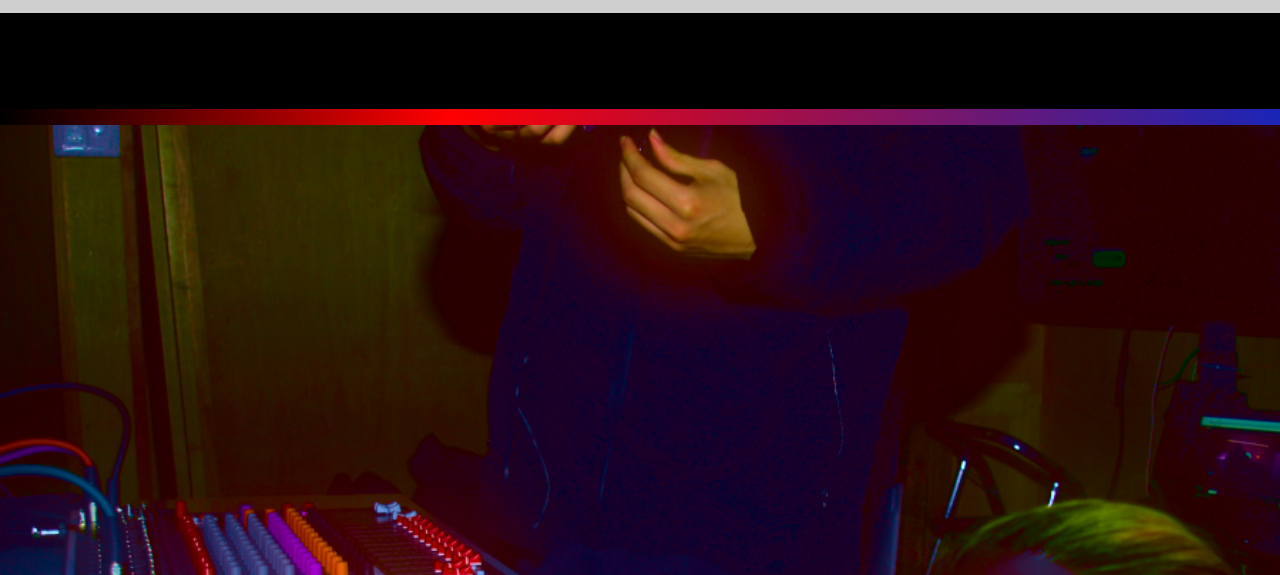
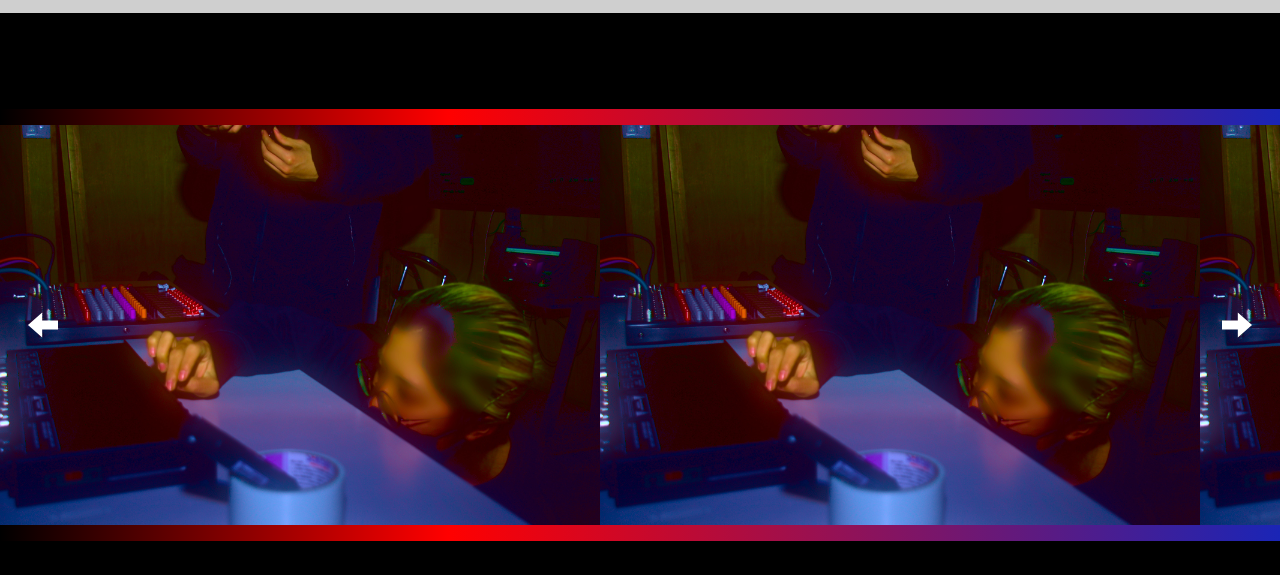
Before and after one commit to sy-io/iolabweb, a React (Create React App) app: page / in a window 1280 px wide. Shown: the part 2549-3124 px from the top of the page. Built offline with nearby package versions, Linux system fonts and the light colour scheme.

Commit message:
Add files via upload

```diff
--- a/src/App.css
+++ b/src/App.css
@@ -1,16 +1,22 @@
 .each-slide-effect > div {
   display: flex;
   align-items: center;
-  justify-content: center;
-  background-size: cover;
+/*  justify-content: center;*/
+  background-size: contain;
   width: 100%;
-  height: 950px;
+  height: 100%;
+  min-width: 100vw;
+  min-height: 50vh;
+/*  text-align: center;*/
+/*  object-fit: cover;*/
+
 }
 
 .each-slide-effect span {
-  padding: 20px;
+  padding: 100%;
   font-size: 20px;
 /*  background: #efefef;*/
   text-align: center;
-
+  justify-content: center;
+  background-size: cover;
 }
--- a/src/App.js
+++ b/src/App.js
@@ -48,6 +48,24 @@ function App() {
       prevArrow: <button style={{ ...buttonStyle }}><svg xmlns="http://www.w3.org/2000/svg" viewBox="0 0 512 512" fill="#fff"><path d="M242 180.6v-138L0 256l242 213.4V331.2h270V180.6z"/></svg></button>,
       nextArrow: <button style={{ ...buttonStyle }}><svg xmlns="http://www.w3.org/2000/svg" viewBox="0 0 512 512" fill="#fff"><path d="M512 256L270 42.6v138.2H0v150.6h270v138z"/></svg></button>
   }
+
+
+const responsiveSettings = [
+    {
+        breakpoint: 800,
+        settings: {
+            slidesToShow: 1,
+            slidesToScroll: 1
+        }
+    },
+    {
+        breakpoint: 500,
+        settings: {
+            slidesToShow: 1,
+            slidesToScroll: 1
+        }
+    }
+];
 
 
 
@@ -118,9 +136,12 @@ function App() {
         </div>
 
        <Slide {...slideSettings} >
+
             <div className="each-slide-effect">
+
                 <div style={{ 'backgroundImage': `url(${images[0]})` }}>
                 </div>
+
             </div>
             <div className="each-slide-effect">
                 <div style={{ 'backgroundImage': `url(${images[1]})` }}>
```
